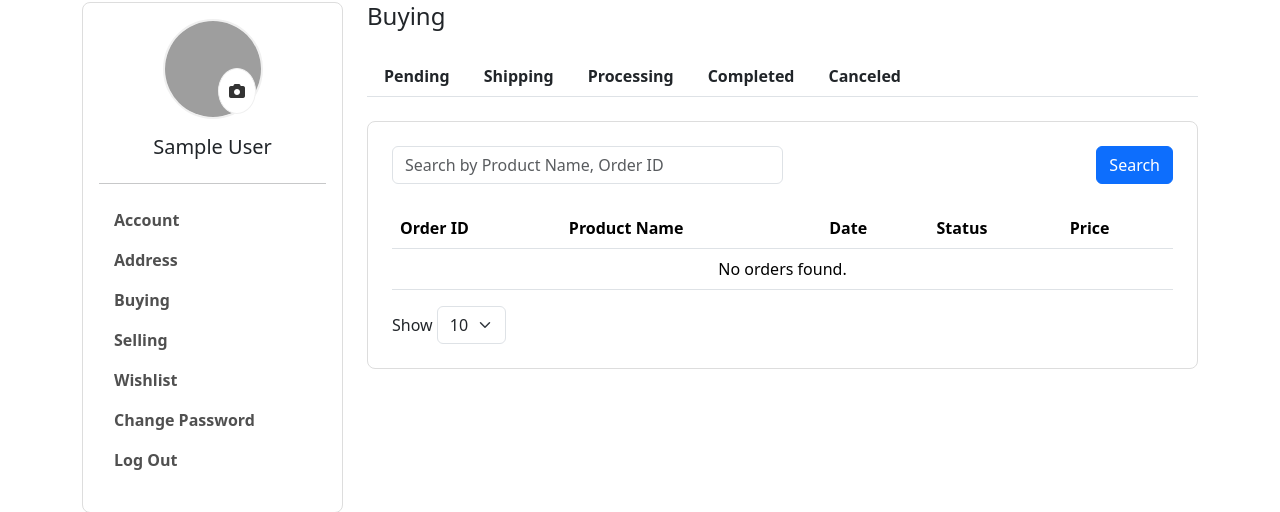
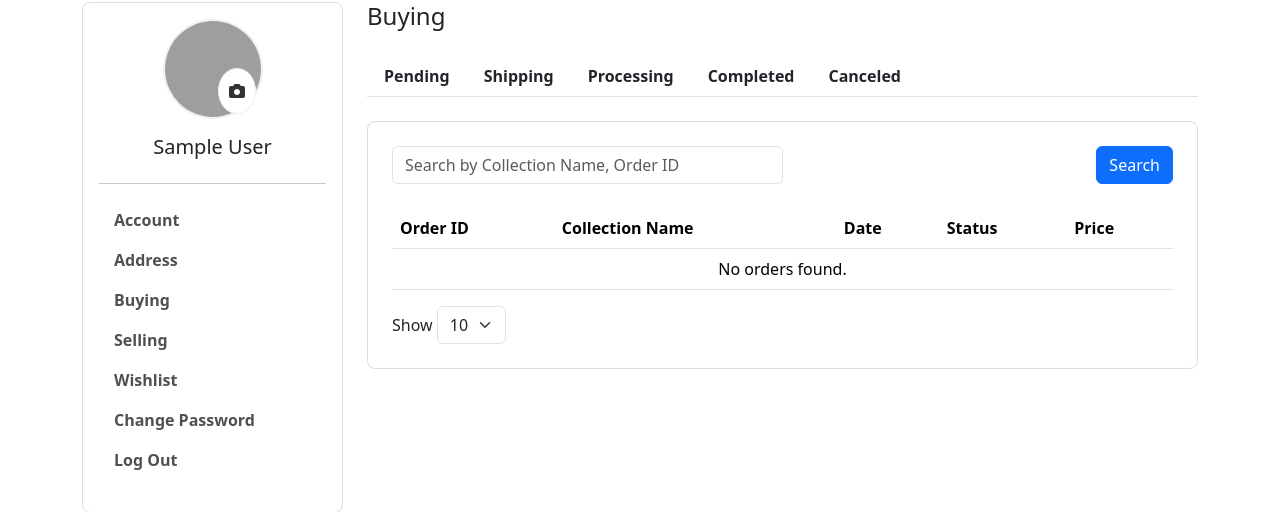
Before and after one commit to Pisol00/shopdee-deploy, a Django app: page /buying/ in a window 1280 px wide; the page is wider, and only the part inside the window is pictured. Shown: the part 164-676 px from the top of that part. Run offline with Django 5.2, Linux system fonts and the light colour scheme; the visitor is signed in with stand-in values (Sample User, id 1); data that the repository does not hold is empty; some libraries are stand-ins or nearby versions; some web fonts are replaced; grey boxes are pictures that could not be loaded.

Commit message:
Update buying.html

```diff
--- a/shopdee/shop/templates/profiles/buying/buying.html
+++ b/shopdee/shop/templates/profiles/buying/buying.html
@@ -15,10 +15,10 @@
             {% include "profiles/sidebar.html" %}
         </div>
 
-        <div class="col-md-9"> <!-- ปรับขนาดของคอลัมน์ให้กว้างขึ้น -->
+        <div class="col-md-9">
             <h4 class="mb-4">Buying</h4>
 
-            <ul class="nav nav-tabs mb-4"> <!-- เพิ่ม margin bottom -->
+            <ul class="nav nav-tabs mb-4">
                 <li class="nav-item">
                     <a class="nav-link fw-semibold text-dark {% if current_status == 'Pending' %}active fw-bold{% endif %}" href="?status=Pending&search={{ search_query }}">Pending</a>
                 </li>
@@ -37,17 +37,17 @@
             </ul>
 
             <div class="card p-4">
-                <form method="get" class="d-flex justify-content-between align-items-center mb-4"> <!-- เพิ่ม margin bottom -->
-                    <input type="text" name="search" class="form-control w-50" placeholder="Search by Product Name, Order ID" value="{{ search_query }}">
+                <form method="get" class="d-flex justify-content-between align-items-center mb-4">
+                    <input type="text" name="search" class="form-control w-50" placeholder="Search by Collection Name, Order ID" value="{{ search_query }}">
                     <input type="hidden" name="status" value="{{ current_status }}">
-                    <button type="submit" class="btn btn-primary">Search</button> <!-- เพิ่มปุ่มค้นหา -->
+                    <button type="submit" class="btn btn-primary">Search</button>
                 </form>
 
                 <table class="table table-hover">
                     <thead>
                         <tr>
                             <th scope="col">Order ID</th>
-                            <th scope="col">Product Name</th>
+                            <th scope="col">Collection Name</th>
                             <th scope="col">Date</th>
                             <th scope="col">Status</th>
                             <th scope="col">Price</th>
```
